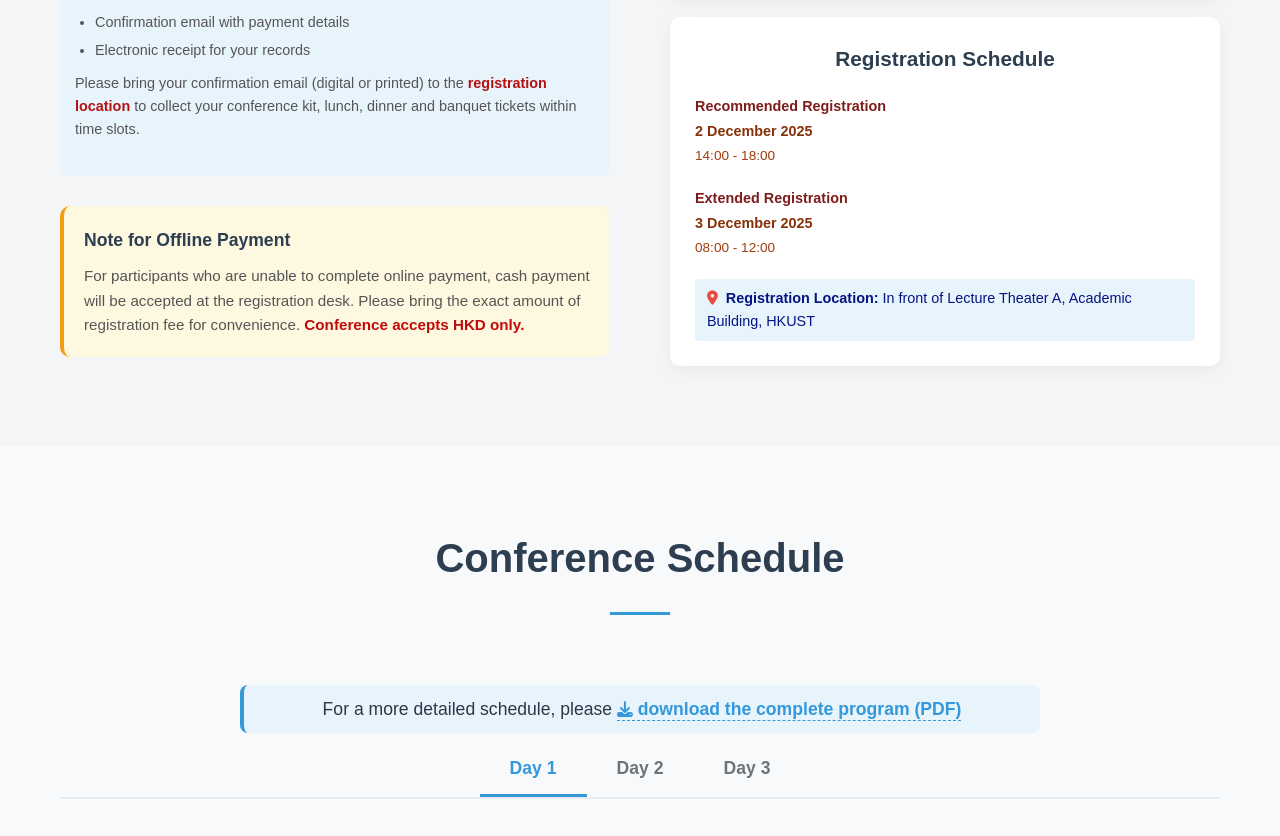
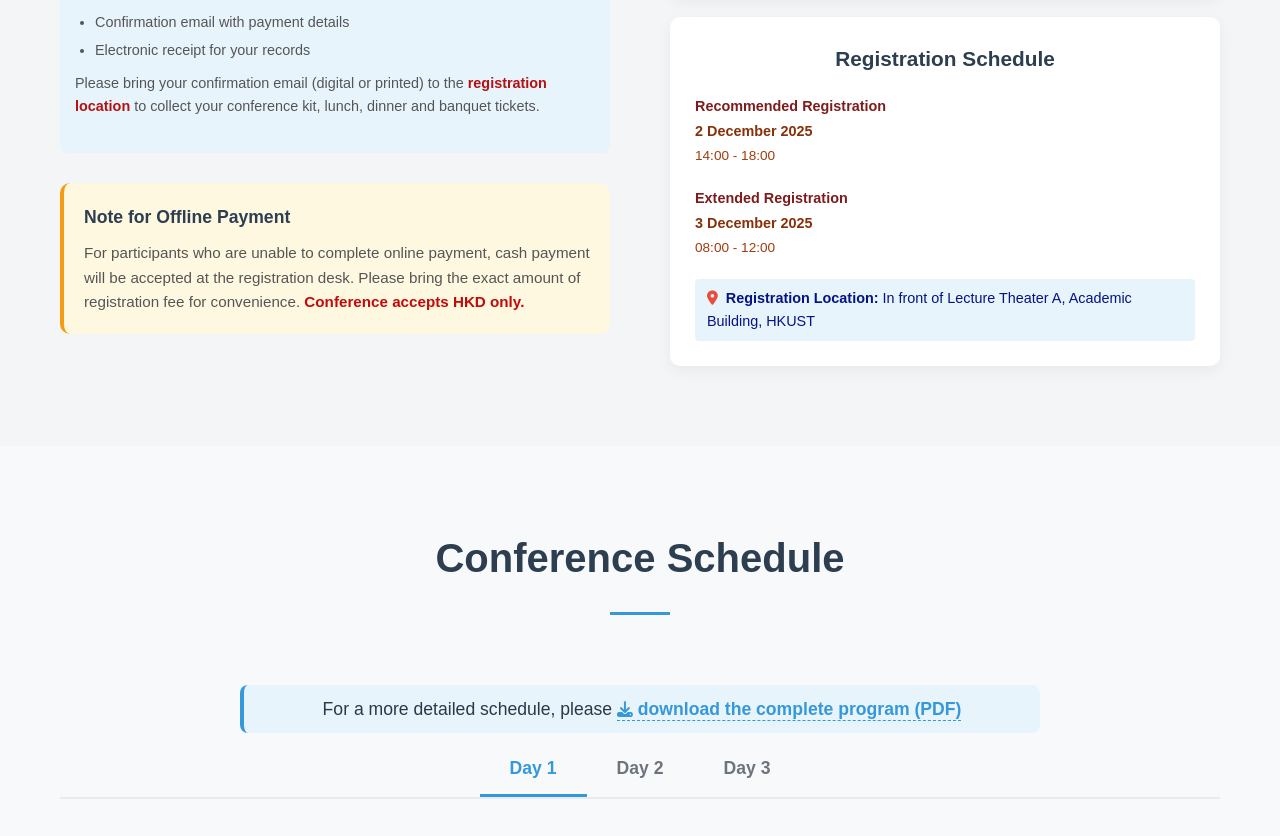
Before and after one commit to carpentary/carpentary.github.io, a plain HTML site: page index.html in a window 1280 px wide. Shown: the part 1933-2769 px from the top of the page. Drawn offline with Linux system fonts and the light colour scheme.

Commit message:
Update index.html

```diff
--- a/index.html
+++ b/index.html
@@ -1729,7 +1729,7 @@
                             <li>Confirmation email with payment details</li>
                             <li>Electronic receipt for your records</li>
                         </ul>
-                        <p>Please bring your confirmation email (digital or printed) to the <b style="color: rgb(180, 17, 17);">registration location</b> to collect your conference kit, lunch, dinner and banquet tickets within time slots.</p>
+                        <p>Please bring your confirmation email (digital or printed) to the <b style="color: rgb(180, 17, 17);">registration location</b> to collect your conference kit, lunch, dinner and banquet tickets.</p>
                     </div>
 
                     <!-- 线下支付说明 -->
```
